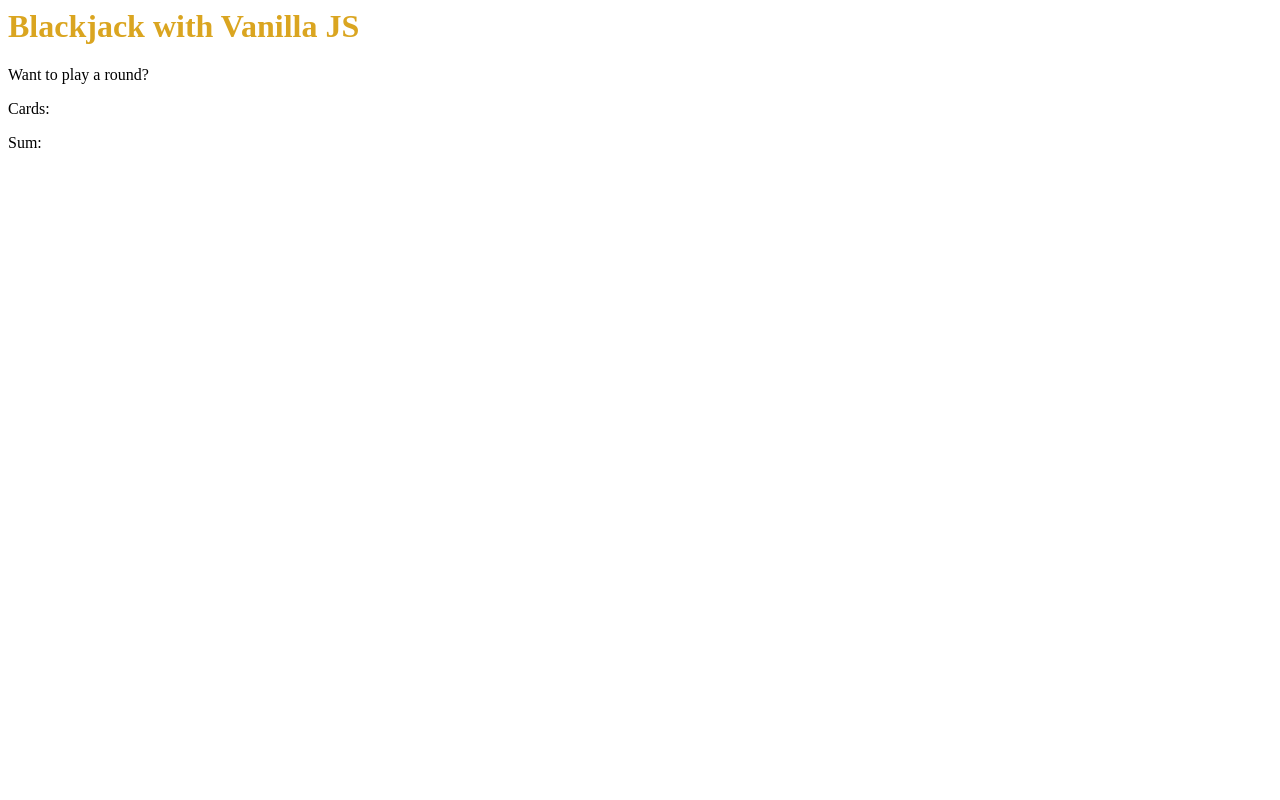
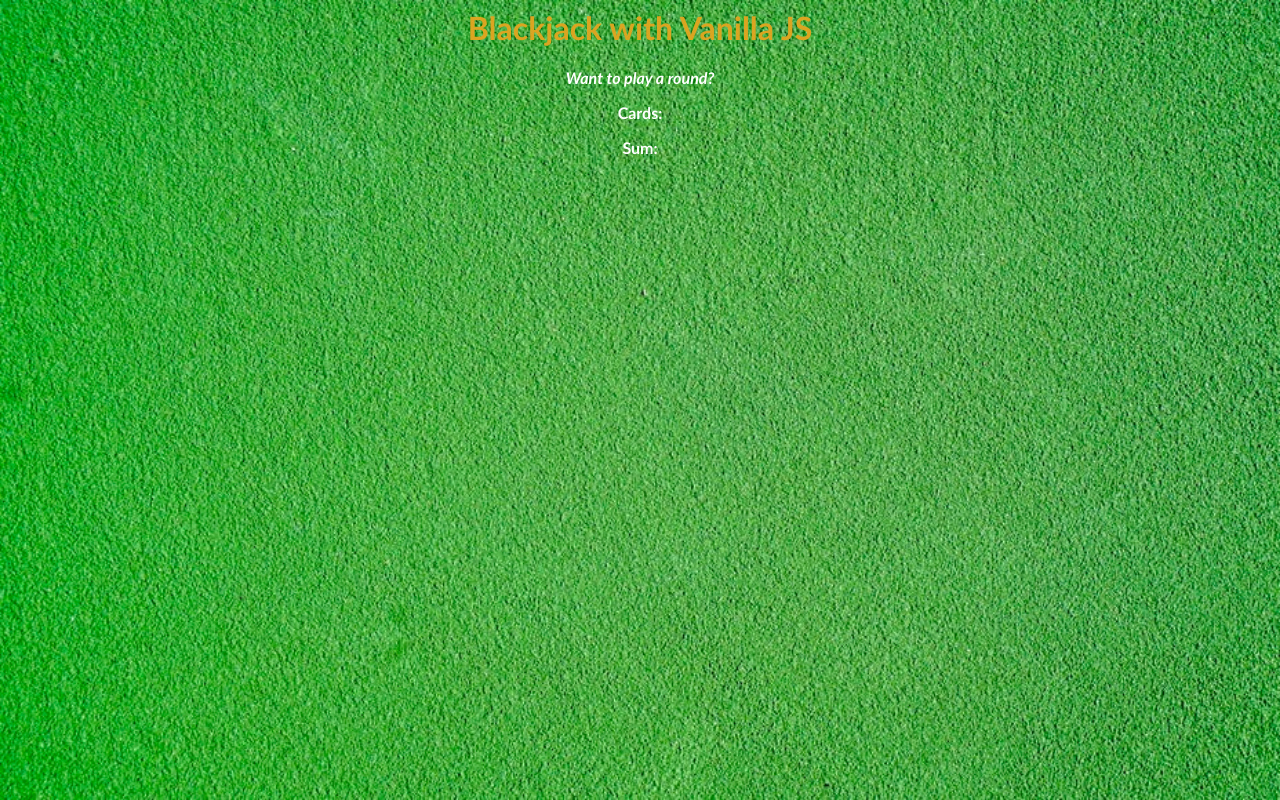
Before and after one commit to Rabindramanohar/Scrimba-BlackjackGame, a website: page index.html in a window 1280 px wide. Drawn offline with Linux system fonts and the light colour scheme.

Commit message:
update text and background Added bg-image and changes font properties.

```diff
--- a/index.css
+++ b/index.css
@@ -1,6 +1,13 @@
 /* Complete the CSS styling according to the provided design */
 
 body {
+  font-family: "Trebuchet MS", "Lucida Sans Unicode", "Lucida Grande",
+    "Lucida Sans", Arial, sans-serif;
+  background-image: url("images/table.png");
+  color: white;
+  text-align: center;
+  font-weight: bold;
+  background-size: cover;
 }
 
 h1 {
@@ -8,4 +15,5 @@ h1 {
 }
 
 #message-el {
+  font-style: italic;
 }
```
Also changed, not shown: images/table.png (added).
